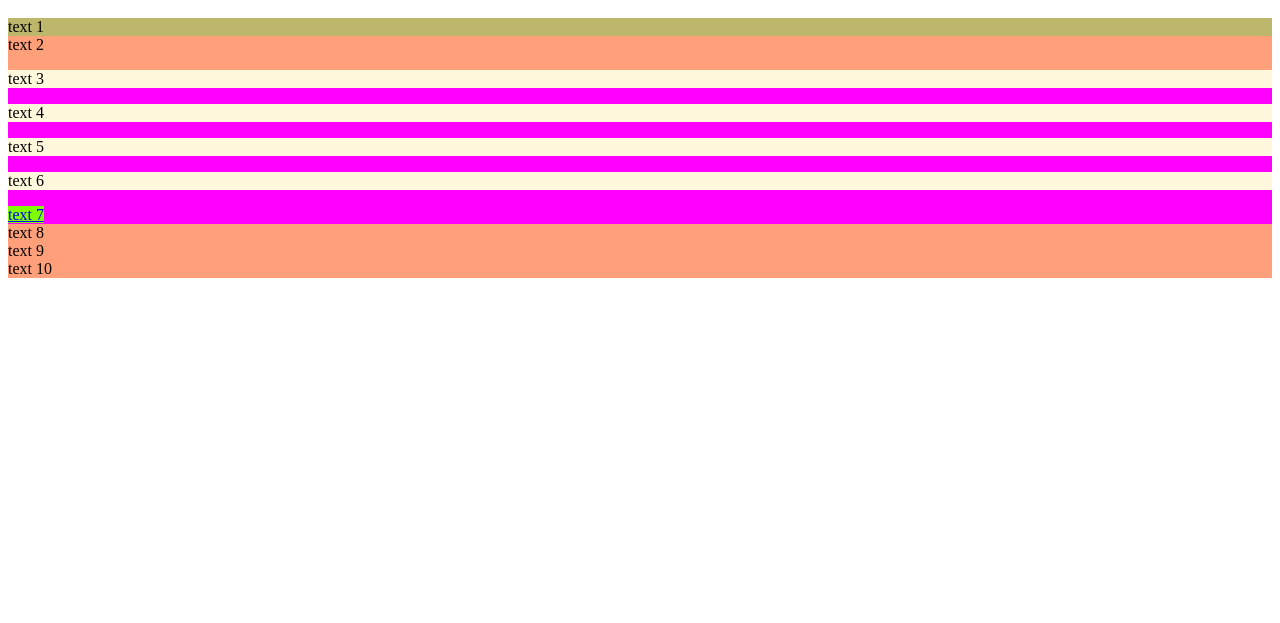
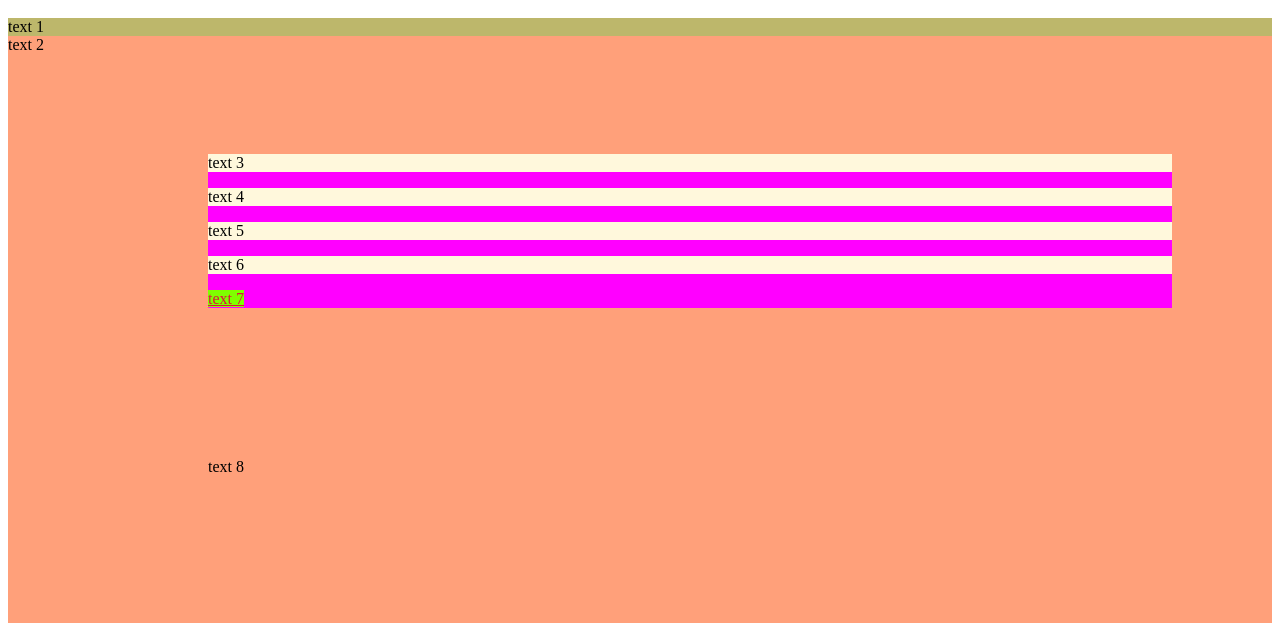
Before and after one commit to Krystof25/webIIKT, a plain HTML site: page index.html in a window 1280 px wide. Shown: the part 120-743 px from the top of the page. Drawn offline with Linux system fonts and the light colour scheme.

Commit message:
uz si napamtuju co to bylo

```diff
--- a/index.html
+++ b/index.html
@@ -20,7 +20,7 @@
       <p>text 5</p>
       <p>text 6</p>
     </div>
-    <a href="www.youtube.com">text 7</a>
+    <a href="https://www.youtube.com/watch?v=1T14eOUf-28&list=RD1T14eOUf-28&start_radio=1">text 7</a>
   </div>
   <div class="class3">text 8</div>
   <div class="class2 class6">text 9</div>
--- a/style.css
+++ b/style.css
@@ -9,3 +9,32 @@ a{ background-color: chartreuse;}
 .class2.class3 { background-color: fuchsia;}
 
 .class2.class3 p{background-color: cornsilk;}
+
+.class6 {
+    border: 5px black;
+    background-color: blue;
+    padding-top: 100px;
+    padding-bottom: 100px;
+    padding-right: 150px;
+    padding-left: 80px;
+    margin-top: 100px;
+    margin-bottom: 100px;
+    margin-right: 150px;
+    margin-left: 80;
+}
+
+.class3 {
+    margin: 100px 100px 150px 200px ;
+}
+
+a:link {
+color: crimson;
+}
+
+a:visited {
+    color: chartreuse;
+}
+
+a:hover {
+    color: blue;
+}
```
